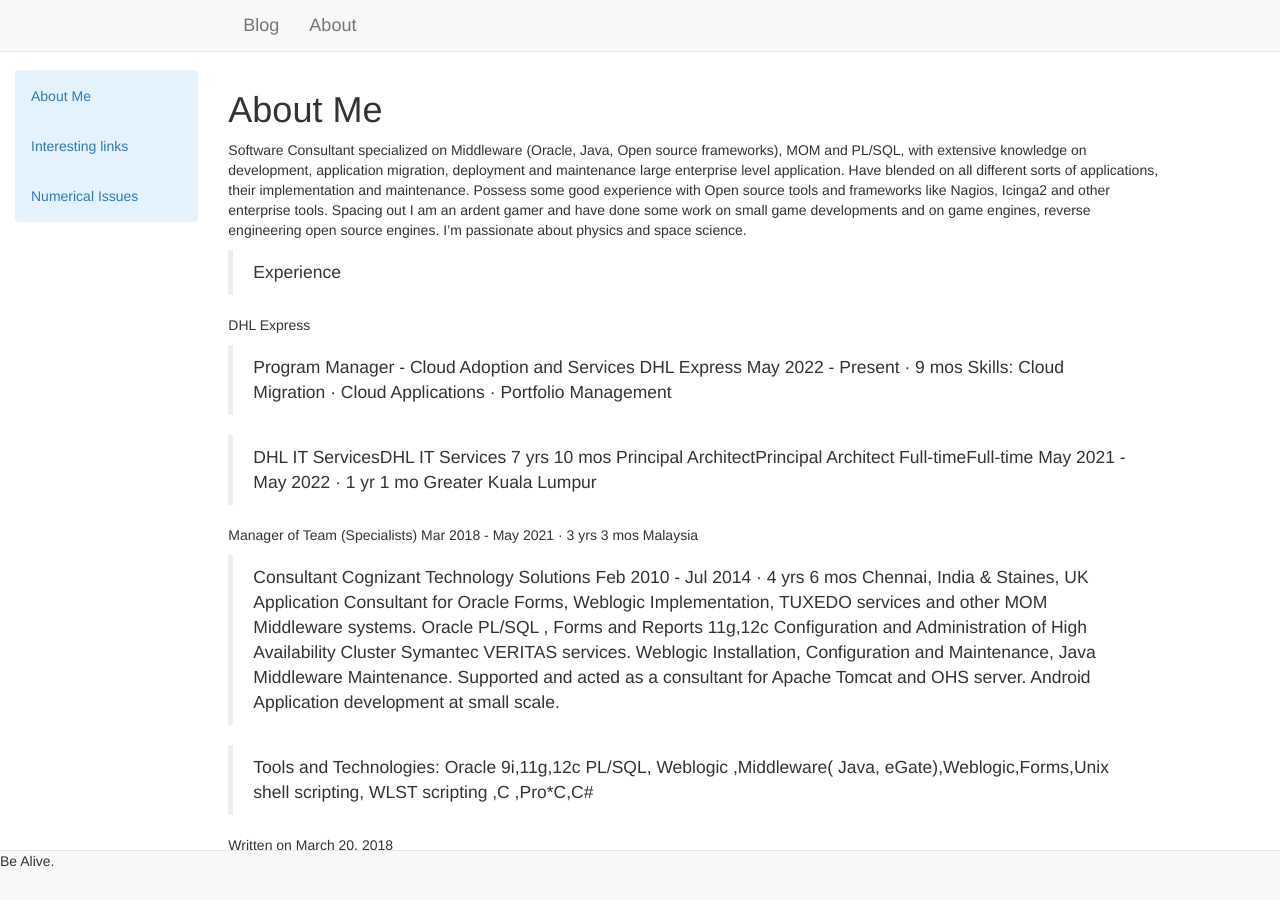
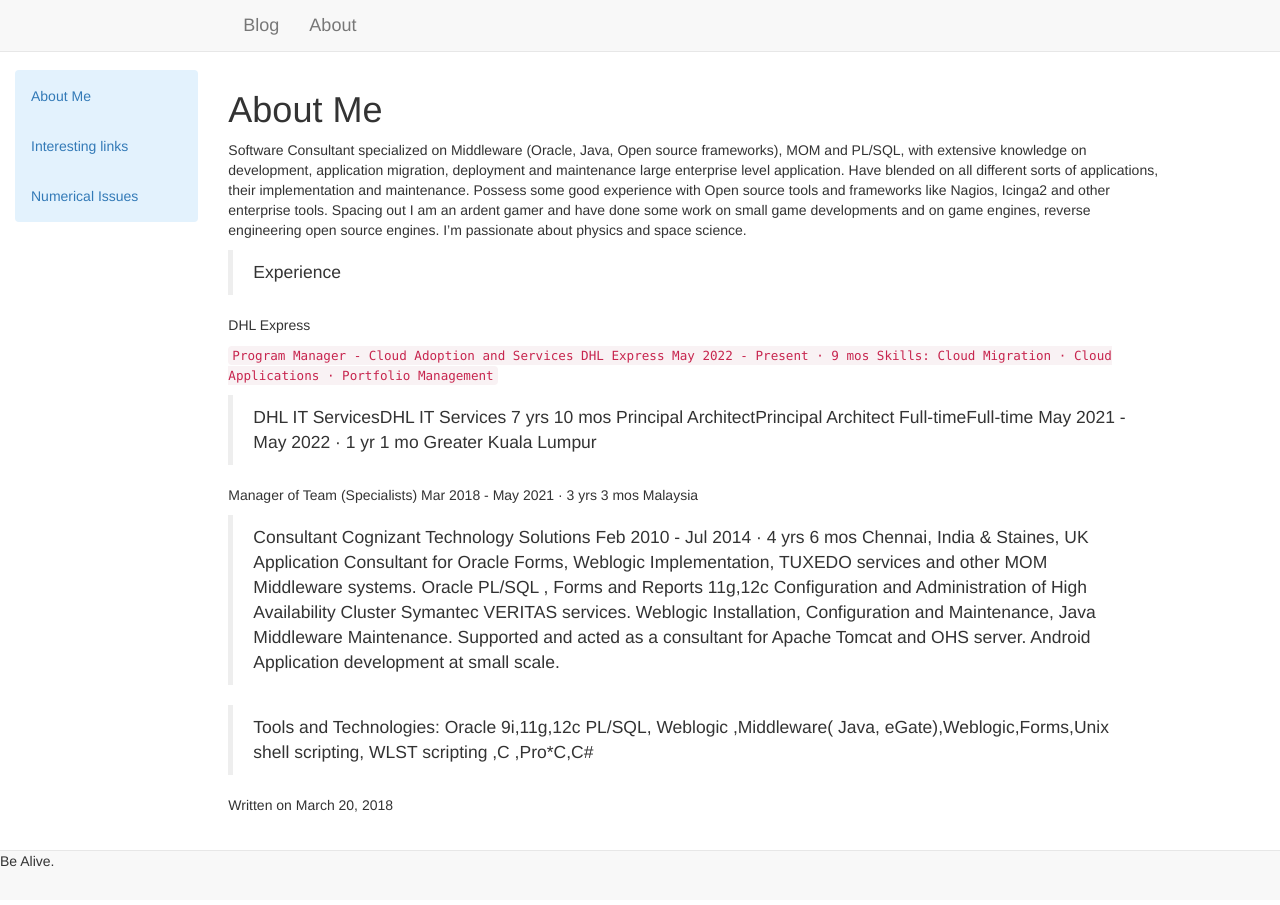
Before and after one commit to sudhaman/sudhaman.github.io, a Jekyll site: the page built from _posts/2018-03-20-About-me.md, in a window 1280 px wide. Built offline with Jekyll 4.4.1, drawn with Linux system fonts in a browser that asks for light colours.

```diff
--- a/_posts/2018-03-20-About-me.md
+++ b/_posts/2018-03-20-About-me.md
@@ -10,10 +10,10 @@ Spacing out I am an ardent gamer and have done some work on small game developme
 
 DHL Express
 
->Program Manager - Cloud Adoption and Services
+``Program Manager - Cloud Adoption and Services
 DHL Express
 May 2022 - Present · 9 mos
-Skills: Cloud Migration · Cloud Applications · Portfolio Management
+Skills: Cloud Migration · Cloud Applications · Portfolio Management``
 
 >DHL IT ServicesDHL IT Services
 7 yrs 10 mos
@@ -25,7 +25,6 @@ Greater Kuala Lumpur
 Manager of Team (Specialists)
 Mar 2018 - May 2021 · 3 yrs 3 mos
 Malaysia
-
 
 >Consultant
 Cognizant Technology Solutions
```
